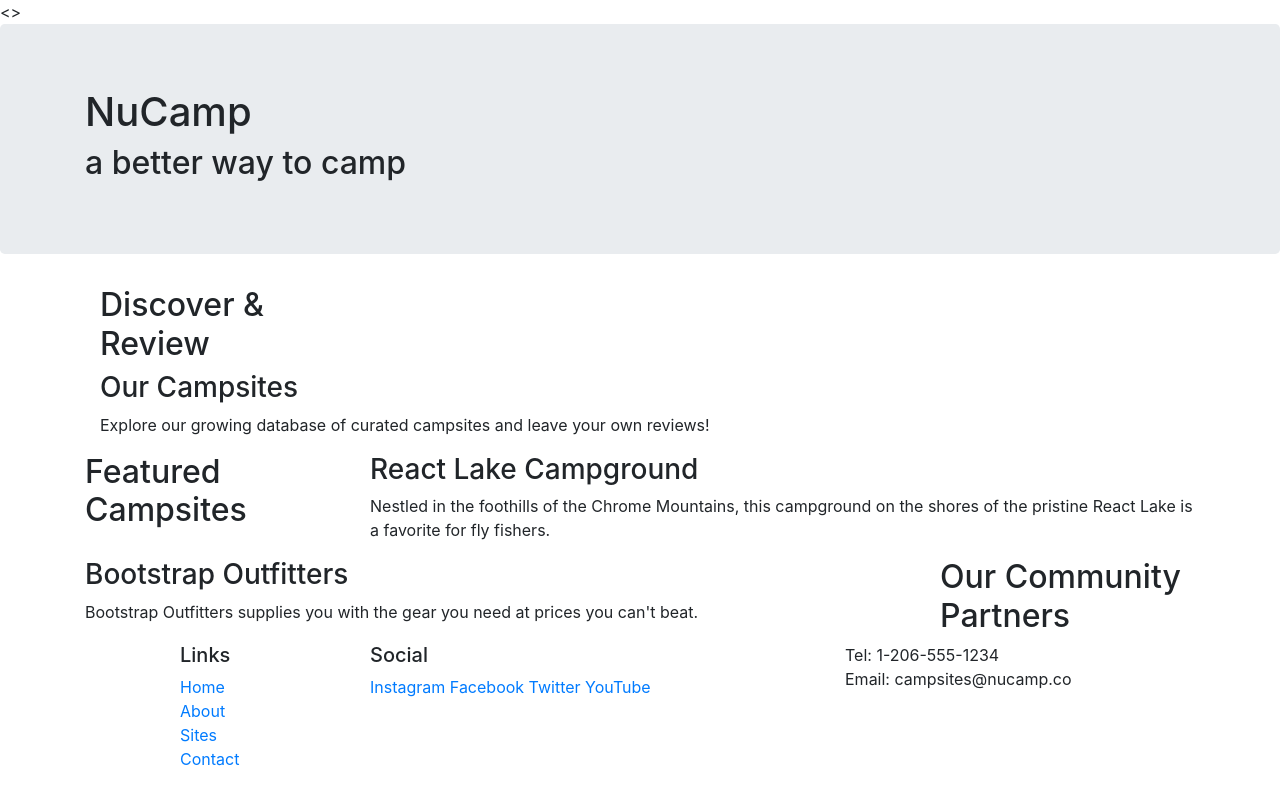
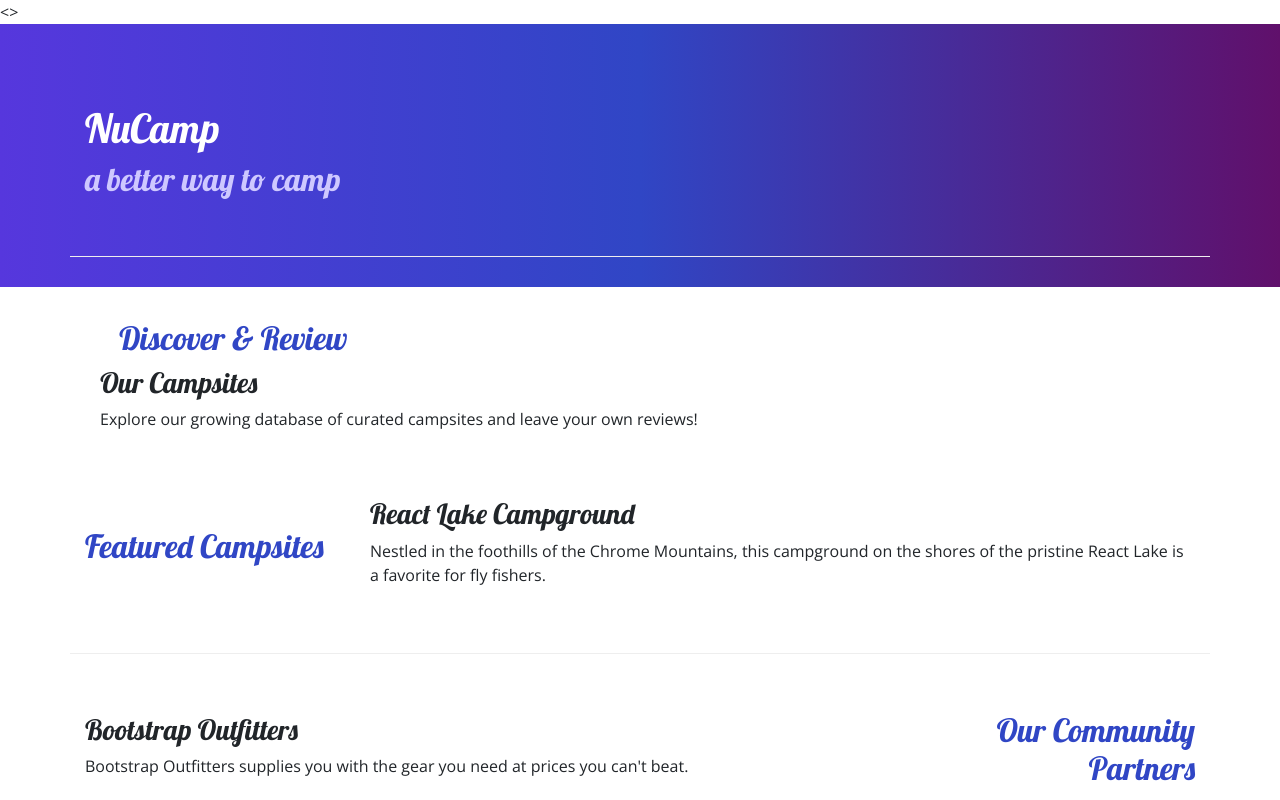
Before and after one commit to bigdawg2021/git-test, a website: page index.html in a window 1280 px wide. Shown: the top 800 px of the page. Drawn offline with nearby package versions, Linux system fonts and the light colour scheme.

Commit message:
Addint Custom Styles

```diff
--- /dev/null
+++ b/css/styles.css
@@ -0,0 +1,32 @@
+body {
+    font-family: "Open Sans", sans-serif;
+}
+
+h1, h2, h3 {
+    font-family: "Lobster", cursive;
+}
+
+h2 {
+    color: #3046C5;
+}
+
+header h2 {
+    color: #CEC8FF;
+}
+
+footer {
+    background-image: linear-gradient(#CEC8FF, white);
+    padding: 20px 0;
+}
+
+.jumbotron {
+    padding: 30px;
+    background-image: linear-gradient(to right, #5637DD, #3046C5, #60106B);
+    color: white;
+}
+
+.row-content {
+    padding: 50px 0;
+    border-bottom: 1px ridge;
+    min-height: 200px;
+}
--- a/index.html
+++ b/index.html
@@ -3,21 +3,19 @@
 
 <>
 <head>
-    <!-- Required meta tags always come first -->
     <meta charset="utf-8" />
     <meta name="viewport" content="width=device-width, initial-scale=1" />
-
-    <!-- Bootstrap CSS -->
     <link rel="stylesheet" href="node_modules/bootstrap/dist/css/bootstrap.min.css" />
-
+    <link rel="stylesheet" href="https://fonts.googleapis.com/css?family=Lobster|Open+Sans" />
+    <link rel="stylesheet" href="css/styles.css" />
     <title>NuCamp: A Better Way To Camp</title>
 </head>
 
 <body>
 
-    <header class="jumbotron">
+    <header class="jumbotron jumbotron-fluid">
         <div class="container">
-            <div class="row">
+            <div class="row row-content align-items-center">
                 <div class="col">
                     <h1>NuCamp</h1>
                     <h2>a better way to camp</h2>
@@ -29,7 +27,7 @@
     <div class="container">
         <div>
             <div class="col-sm-4 order-sm-last col-md-3">
-                <h2>Discover & Review</h2>
+                <h2 class="text-sm-right">Discover & Review</h2>
             </div>
             <div class="col">
                 <h3>Our Campsites</h3>
@@ -37,7 +35,7 @@
             </div>
         </div>
 
-        <div class="row">
+        <div class="row row-content align-items-center">
             <div class="col-sm-4 col-md-3">
                 <h2>Featured Campsites</h2>
             </div>
@@ -47,9 +45,9 @@
    			</div>
         </div>
 
-        <div class="row">
+        <div class="row row-content align-items-center">
             <div class="col-sm-4 order-sm-last col-md-3">
-                <h2>Our Community Partners</h2>
+                <h2 class="text-sm-right">Our Community Partners</h2>
             </div>
             <div class="col">
                 <h3>Bootstrap Outfitters</h3>
@@ -70,14 +68,14 @@
                     <li><a href="#">Contact</a></li>
                 </ul>
             </div>
-            <div class="col-6 col-sm-5">
+            <div class="col-6 col-sm-5 text-center">
               	<h5>Social</h5>
                     <a href="http://instagram.com/">Instagram</a>
                     <a href="http://facebook.com/">Facebook</a>
                     <a href="http://twitter.com/">Twitter</a>
                     <a href="http://youtube.com/">YouTube</a>
             </div>
-            <div class="col-sm-4">
+            <div class="col-sm-4 text-center">
                     Tel: 1-206-555-1234<br />
                     Email: campsites@nucamp.co
             </div>
```
